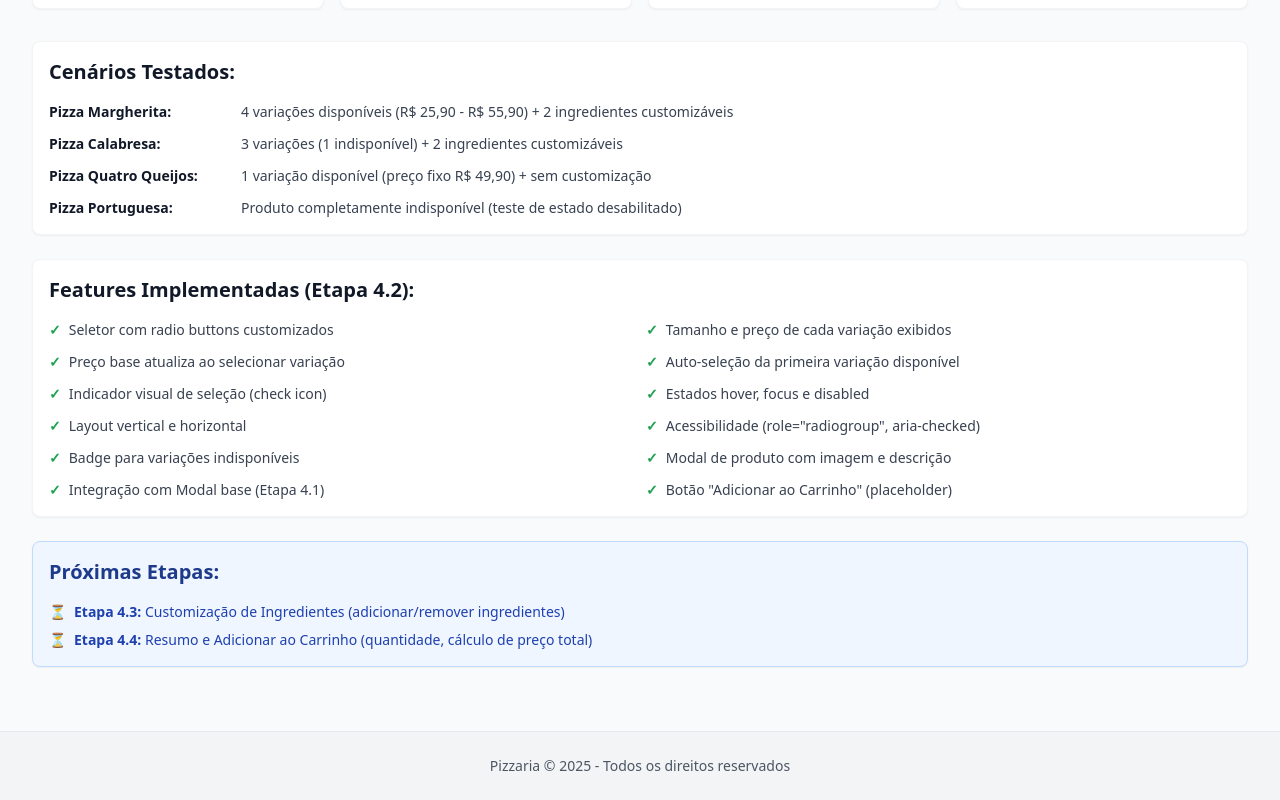
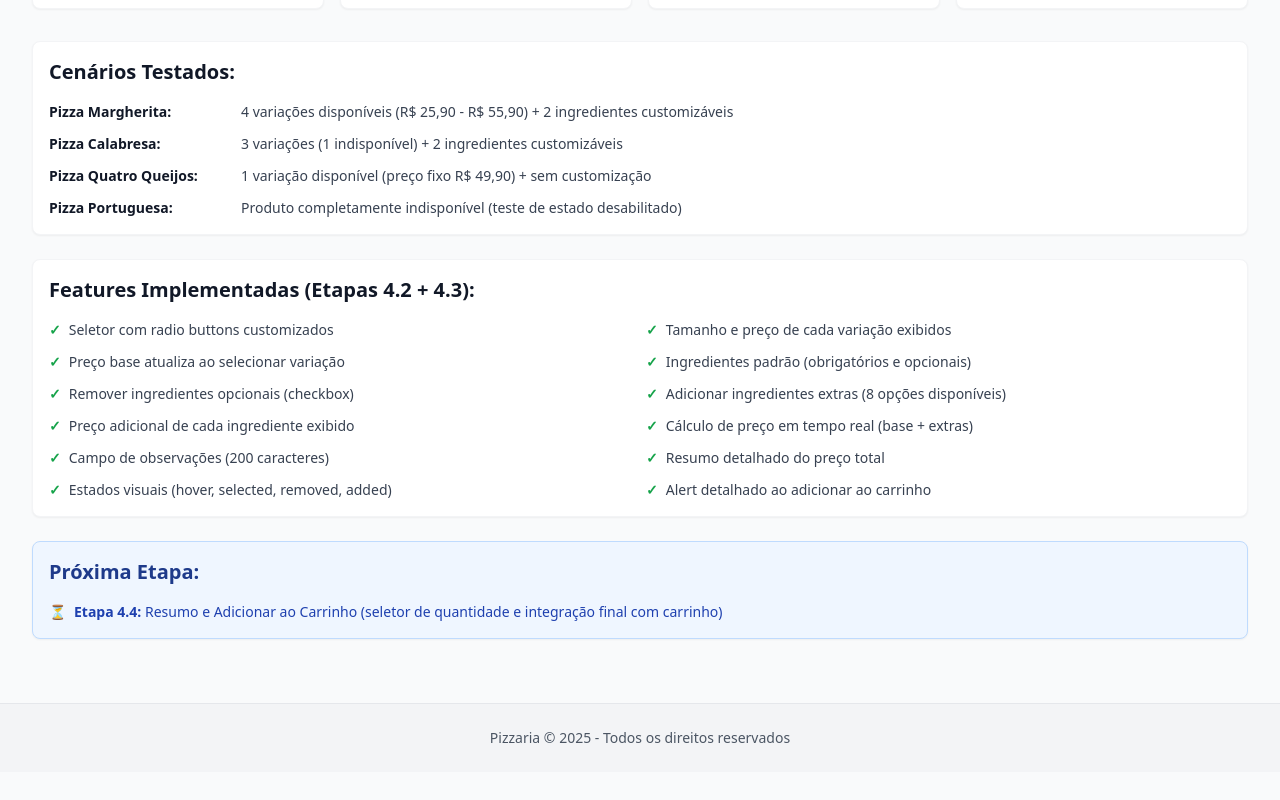
Before and after one commit to fabiofilipe/teste-fastapi, a React (Vite) app in the folder frontend/: page / in a window 1280 px wide. Shown: the part 1277-2077 px from the top of the page. After the commit the page ends 2049 px from the top, so only its background shows below. Built offline with nearby package versions, Linux system fonts and the light colour scheme.

Commit message:
FP[T4.3]modificado arquivo para novo teste

```diff
--- a/frontend/src/TestVariacao.tsx
+++ b/frontend/src/TestVariacao.tsx
@@ -90,14 +90,46 @@ function TestVariacao() {
   const [variacaoStandalone, setVariacaoStandalone] = useState<ProdutoVariacao | null>(null)
 
   // Handler para adicionar ao carrinho
-  const handleAddToCart = (produto: Produto, variacao: ProdutoVariacao) => {
-    alert(
+  const handleAddToCart = (
+    produto: Produto,
+    variacao: ProdutoVariacao,
+    customizacao: {
+      ingredientesAdicionados: any[]
+      ingredientesRemovidos: number[]
+      observacoes: string
+      precoIngredientes: number
+    }
+  ) => {
+    const precoTotal = variacao.preco + customizacao.precoIngredientes
+
+    let mensagem =
       `Produto adicionado ao carrinho!\n\n` +
-        `Produto: ${produto.nome}\n` +
-        `Tamanho: ${variacao.tamanho}\n` +
-        `Preço: R$ ${variacao.preco.toFixed(2)}\n\n` +
-        `(Funcionalidade completa será implementada nas próximas etapas)`
-    )
+      `📦 Produto: ${produto.nome}\n` +
+      `📏 Tamanho: ${variacao.tamanho}\n` +
+      `💰 Preço base: R$ ${variacao.preco.toFixed(2)}\n`
+
+    if (customizacao.ingredientesAdicionados.length > 0) {
+      mensagem += `\n✨ Ingredientes adicionados:\n`
+      customizacao.ingredientesAdicionados.forEach((ing) => {
+        mensagem += `  • ${ing.nome} (+R$ ${ing.preco_adicional.toFixed(2)})\n`
+      })
+    }
+
+    if (customizacao.ingredientesRemovidos.length > 0) {
+      mensagem += `\n❌ Ingredientes removidos: ${customizacao.ingredientesRemovidos.length}\n`
+    }
+
+    if (customizacao.observacoes) {
+      mensagem += `\n📝 Observações: ${customizacao.observacoes}\n`
+    }
+
+    if (customizacao.precoIngredientes > 0) {
+      mensagem += `\n💵 Ingredientes extras: +R$ ${customizacao.precoIngredientes.toFixed(2)}\n`
+    }
+
+    mensagem += `\n🎯 TOTAL: R$ ${precoTotal.toFixed(2)}`
+
+    alert(mensagem)
   }
 
   return (
@@ -105,10 +137,10 @@ function TestVariacao() {
       <div className="py-8">
         <div className="mb-8">
           <h1 className="text-3xl font-bold text-gray-900 mb-2">
-            Teste: Seletor de Variação + Modal de Produto
+            Teste: Modal de Produto Completo
           </h1>
           <p className="text-gray-600">
-            Etapa 4.2 - Testando VariacaoSelector e ProdutoModal
+            Etapas 4.2 + 4.3 - Testando VariacaoSelector, IngredientesCustomizacao e ProdutoModal
           </p>
         </div>
 
@@ -222,7 +254,7 @@ function TestVariacao() {
         {/* Features testadas */}
         <Card className="mt-6">
           <h2 className="text-xl font-semibold text-gray-900 mb-4">
-            Features Implementadas (Etapa 4.2):
+            Features Implementadas (Etapas 4.2 + 4.3):
           </h2>
           <div className="grid grid-cols-1 md:grid-cols-2 gap-3 text-sm">
             <div className="flex items-start gap-2">
@@ -239,39 +271,39 @@ function TestVariacao() {
             </div>
             <div className="flex items-start gap-2">
               <span className="text-green-600 font-bold">✓</span>
-              <span className="text-gray-700">Auto-seleção da primeira variação disponível</span>
+              <span className="text-gray-700">Ingredientes padrão (obrigatórios e opcionais)</span>
             </div>
             <div className="flex items-start gap-2">
               <span className="text-green-600 font-bold">✓</span>
-              <span className="text-gray-700">Indicador visual de seleção (check icon)</span>
+              <span className="text-gray-700">Remover ingredientes opcionais (checkbox)</span>
             </div>
             <div className="flex items-start gap-2">
               <span className="text-green-600 font-bold">✓</span>
-              <span className="text-gray-700">Estados hover, focus e disabled</span>
+              <span className="text-gray-700">Adicionar ingredientes extras (8 opções disponíveis)</span>
             </div>
             <div className="flex items-start gap-2">
               <span className="text-green-600 font-bold">✓</span>
-              <span className="text-gray-700">Layout vertical e horizontal</span>
+              <span className="text-gray-700">Preço adicional de cada ingrediente exibido</span>
             </div>
             <div className="flex items-start gap-2">
               <span className="text-green-600 font-bold">✓</span>
-              <span className="text-gray-700">Acessibilidade (role="radiogroup", aria-checked)</span>
+              <span className="text-gray-700">Cálculo de preço em tempo real (base + extras)</span>
             </div>
             <div className="flex items-start gap-2">
               <span className="text-green-600 font-bold">✓</span>
-              <span className="text-gray-700">Badge para variações indisponíveis</span>
+              <span className="text-gray-700">Campo de observações (200 caracteres)</span>
             </div>
             <div className="flex items-start gap-2">
               <span className="text-green-600 font-bold">✓</span>
-              <span className="text-gray-700">Modal de produto com imagem e descrição</span>
+              <span className="text-gray-700">Resumo detalhado do preço total</span>
             </div>
             <div className="flex items-start gap-2">
               <span className="text-green-600 font-bold">✓</span>
-              <span className="text-gray-700">Integração com Modal base (Etapa 4.1)</span>
+              <span className="text-gray-700">Estados visuais (hover, selected, removed, added)</span>
             </div>
             <div className="flex items-start gap-2">
               <span className="text-green-600 font-bold">✓</span>
-              <span className="text-gray-700">Botão "Adicionar ao Carrinho" (placeholder)</span>
+              <span className="text-gray-700">Alert detalhado ao adicionar ao carrinho</span>
             </div>
           </div>
         </Card>
@@ -279,19 +311,13 @@ function TestVariacao() {
         {/* Próximas etapas */}
         <Card className="mt-6 bg-blue-50 border-blue-200">
           <h2 className="text-xl font-semibold text-blue-900 mb-4">
-            Próximas Etapas:
+            Próxima Etapa:
           </h2>
           <div className="space-y-2 text-sm text-blue-800">
             <div className="flex items-start gap-2">
               <span className="font-bold">⏳</span>
               <span>
-                <strong>Etapa 4.3:</strong> Customização de Ingredientes (adicionar/remover ingredientes)
-              </span>
-            </div>
-            <div className="flex items-start gap-2">
-              <span className="font-bold">⏳</span>
-              <span>
-                <strong>Etapa 4.4:</strong> Resumo e Adicionar ao Carrinho (quantidade, cálculo de preço total)
+                <strong>Etapa 4.4:</strong> Resumo e Adicionar ao Carrinho (seletor de quantidade e integração final com carrinho)
               </span>
             </div>
           </div>
```
